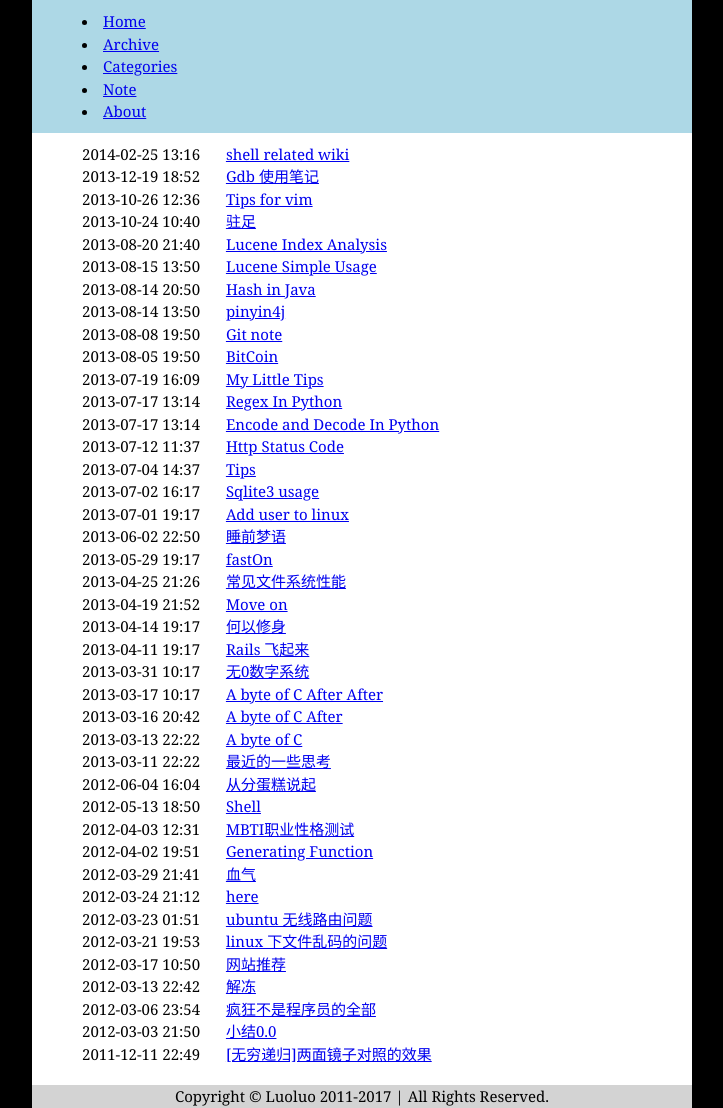
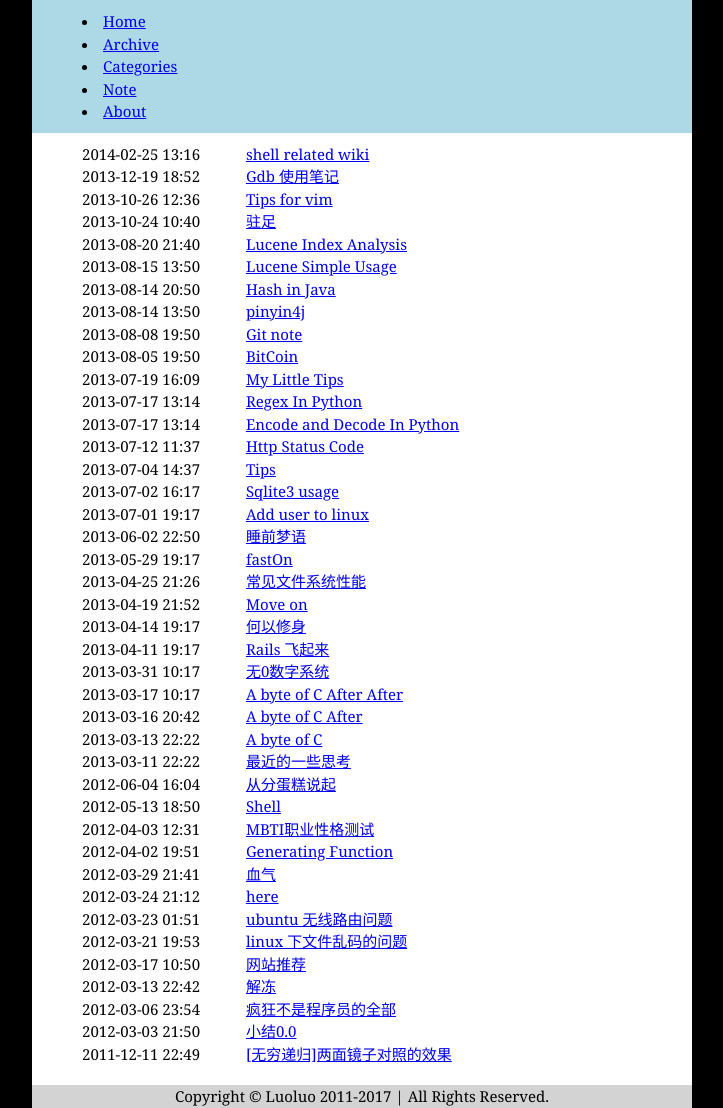
Before and after one commit to luoluo/last-blog, a Flask app: page /archives/ in a window 1280 px wide. Shown: the whole page, without its empty margins (278-1001 px from the left). Run offline with Flask 2, Linux system fonts and the light colour scheme.

Commit message:
increase date wide

```diff
--- a/static/css/base.css
+++ b/static/css/base.css
@@ -41,7 +41,7 @@ body {
 .archive-date {
     display: inline-block;
     margin: 0px 20px 0px 20px;
-    width: 120px;
+    width: 140px;
 }
 #tensep {
     width:10px;
```
